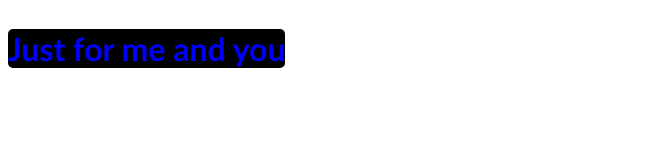
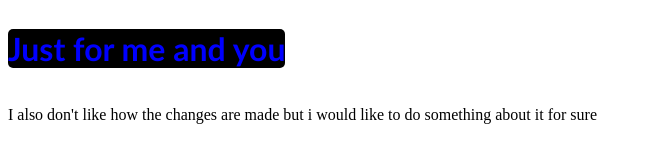
Before and after one commit to blessedempire/kopite, a plain HTML site: page index.html in a window 1280 px wide. Shown: the whole page, without its empty margins (0-652 px from the left). Drawn offline with Linux system fonts and the light colour scheme.

Commit message:
P tag
Added a P tage for me

```diff
--- a/index.html
+++ b/index.html
@@ -8,6 +8,7 @@
 </head>
 <body>
     <h1>Just for me and you</h1>
+    <p>I also don't like how the changes are made but i would like to do something about it for sure</p>
     <style>
         h1 {
             color: blue;
```
